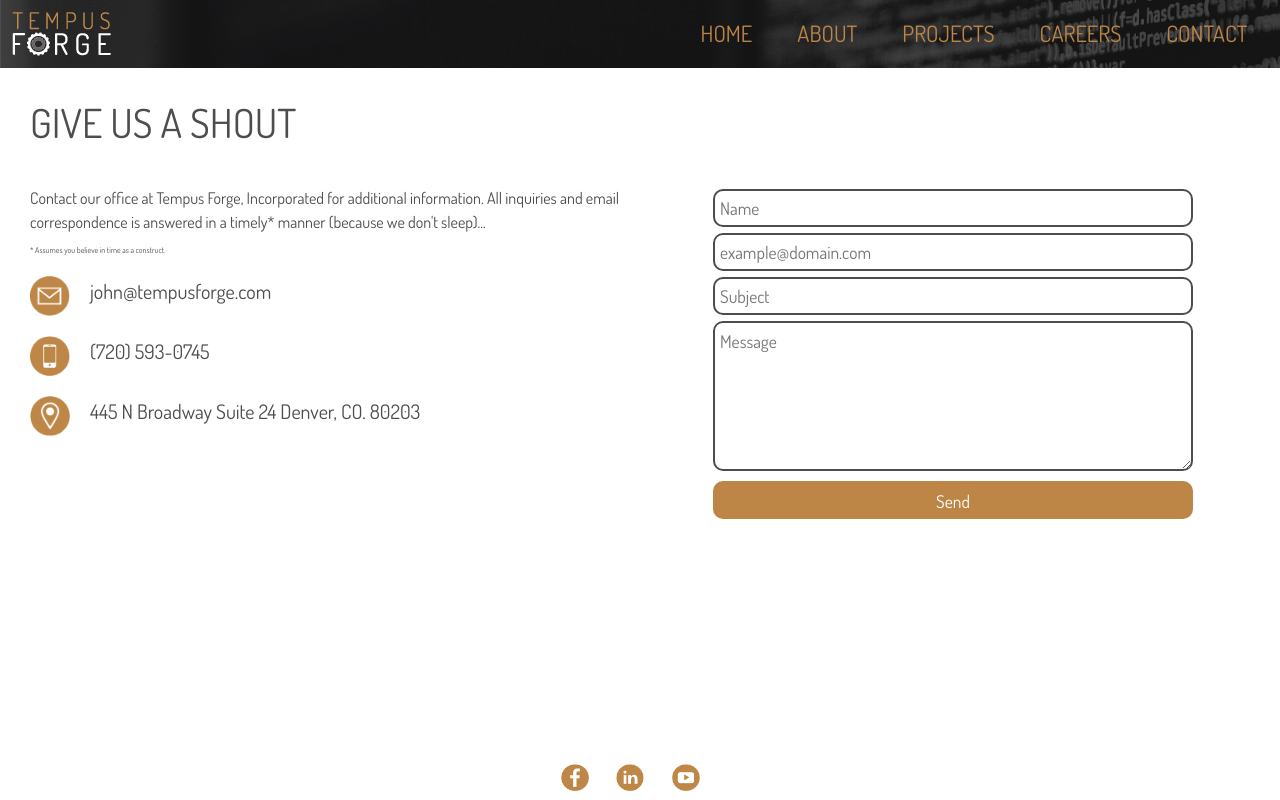
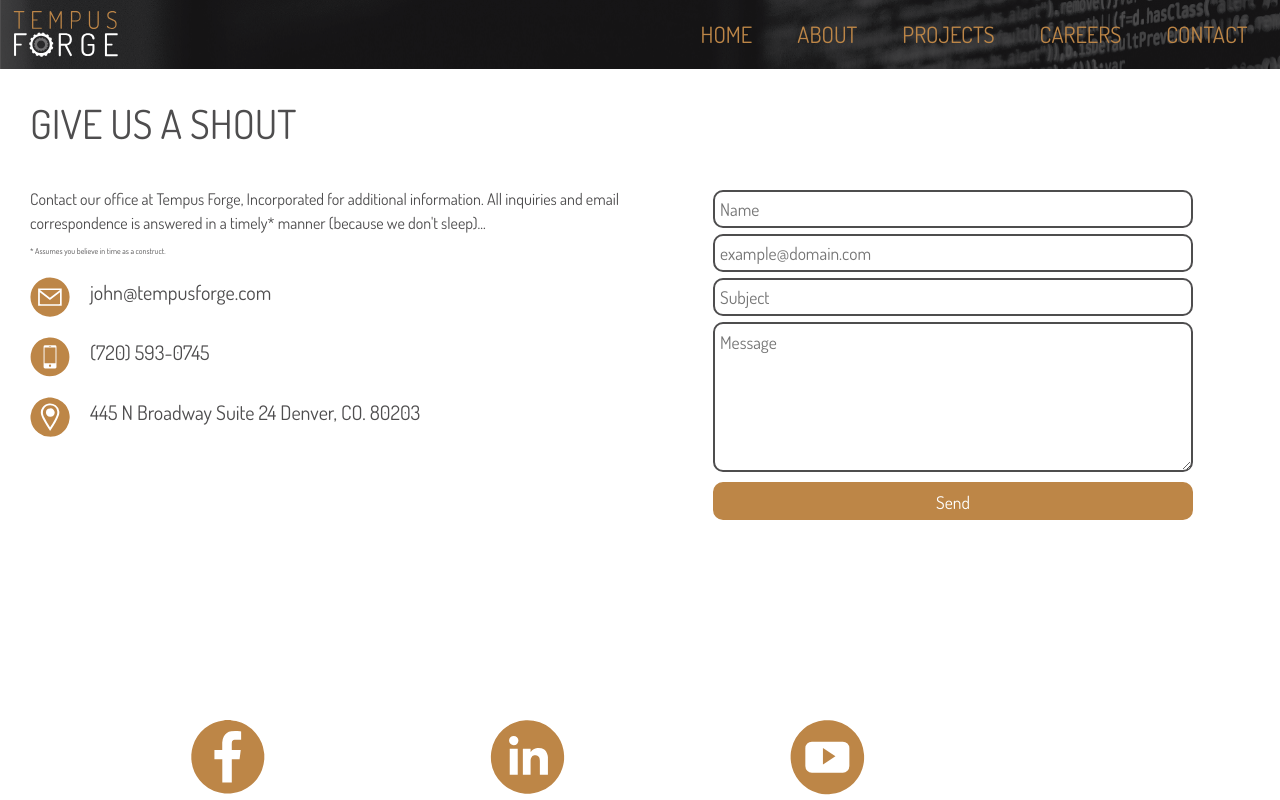
Before and after one commit to savyounts/tempus-forge-website, a plain HTML site: page contact.html in a window 1280 px wide. Drawn offline with nearby package versions, Linux system fonts and the light colour scheme.

Commit message:
switch out pngs for svgs

```diff
--- a/contact.html
+++ b/contact.html
@@ -17,7 +17,7 @@
   <body>
       <header>
         <div>
-          <a href="index.html"><img src="images/logo-small.png" alt='tempus forge logo'/></a>
+          <a href="index.html"><img class="header-logo" src="images/logo-small.svg" alt='tempus forge logo'/></a>
         </div>
         <nav>
           <a href='index.html'>HOME</a>
@@ -26,7 +26,7 @@
           <a href='careers.html'>CAREERS</a>
           <a href='contact.html'>CONTACT</a>
         </nav>
-        <img class='hamburger-nav' src='images/hamburger.png'/>
+        <img class='hamburger-nav' src='images/hamburger.svg'/>
       </header>
 
       <div class="overlay">
@@ -45,15 +45,15 @@
           <p>Contact our office at Tempus Forge, Incorporated for additional information. All inquiries and email correspondence is answered in a timely* manner (because we don't sleep)...</p>
           <p class="small">* Assumes you believe in time as a construct.</p>
           <div class="contact icon-text">
-            <img src="images/email.png" alt="email"/>
+            <img src="images/email.svg" alt="email"/>
             <a href="mailto:john@tempusforge.com?subject=Inquiry from Our Site">john@tempusforge.com</a>
           </div>
           <div class="contact icon-text">
-            <img src="images/phone.png" alt="email"/>
+            <img src="images/phone.svg" alt="email"/>
             <a href="tel:720-593-0745">(720) 593-0745</a>
           </div>
           <div class="contact icon-text">
-            <img src="images/address.png" alt="email"/>
+            <img src="images/address.svg" alt="email"/>
             <p>445 N Broadway Suite 24 Denver, CO. 80203</p>
           </div>
         </section>
@@ -80,9 +80,9 @@
 
 
       <footer class='aligner-item'>
-        <a href="https://www.facebook.com/Tempus-Forge-INC-1056763994502966/"> <img class='footer-social' src="images/facebook.png" alt="Facebook logo"/></a>
-        <a href="https://www.linkedin.com/company/tempus-forge/about/"> <img class='footer-social' src="images/linkedin.png" alt="linkedIn logo"/></a>
-        <a href="#"> <img class='footer-social' src="images/youtube.png" alt="YouTube logo"/></a>
+        <a href="https://www.facebook.com/Tempus-Forge-INC-1056763994502966/"> <img class='footer-social' src="images/facebook.svg" alt="Facebook logo"/></a>
+        <a href="https://www.linkedin.com/company/tempus-forge/about/"> <img class='footer-social' src="images/linkedin.svg" alt="linkedIn logo"/></a>
+        <a href="#"> <img class='footer-social' src="images/youtube.svg" alt="YouTube logo"/></a>
       </footer>
 
     <!-- Optional JavaScript -->
--- a/style.css
+++ b/style.css
@@ -6,6 +6,7 @@ Table of Contents
 3. ABOUT PAGE
 4. PROJECTS PAGE
 5. FOOTER
+6. RESPONSIVE
 --------------------------------------------------------------------------------------------------------------------- */
 /* ---------------------------------------------------------------------------------------------------------------------
 0. SITE LAYOUT
@@ -63,6 +64,10 @@ header {
   background-image: url('images/header-background.png');
   width: 100%;
 
+}
+
+.header-logo{
+  width: 110px;
 }
 
 .home-header {
@@ -471,10 +476,12 @@ input.submit:hover {
 footer {
   display:grid;
   justify-content: center;
+  place-items: center center;
   grid-template-columns: repeat(3, auto);
   padding: .5em;
   background-color: white;
   grid-row: span 1 / -1;
+  grid-column-gap: 0;
 }
 
 .footer-home{
@@ -482,8 +489,7 @@ footer {
 }
 
 .footer-social {
-  margin: .4em;
-  width: 50%;
+  width: 25%;
 }
 
 /* ---------------------------------------------------------------------------------------------------------------------
```
Also changed, not shown: about.html (+6 -6 lines), careers.html (+7 -7 lines), index.html (+6 -6 lines), projects.html (+5 -5 lines), images/Logo_no tagline_gray FORGE.svg (added), images/Logo_no tagline_white FORGE.svg (added), images/TF-logo-home.svg (added), images/address.svg (added), images/arrow.svg (added), images/email.svg (added), images/facebook.svg (added), images/hamburger.svg (added), images/linkedin.svg (added), images/logo-small.svg (added), 3 more files.
